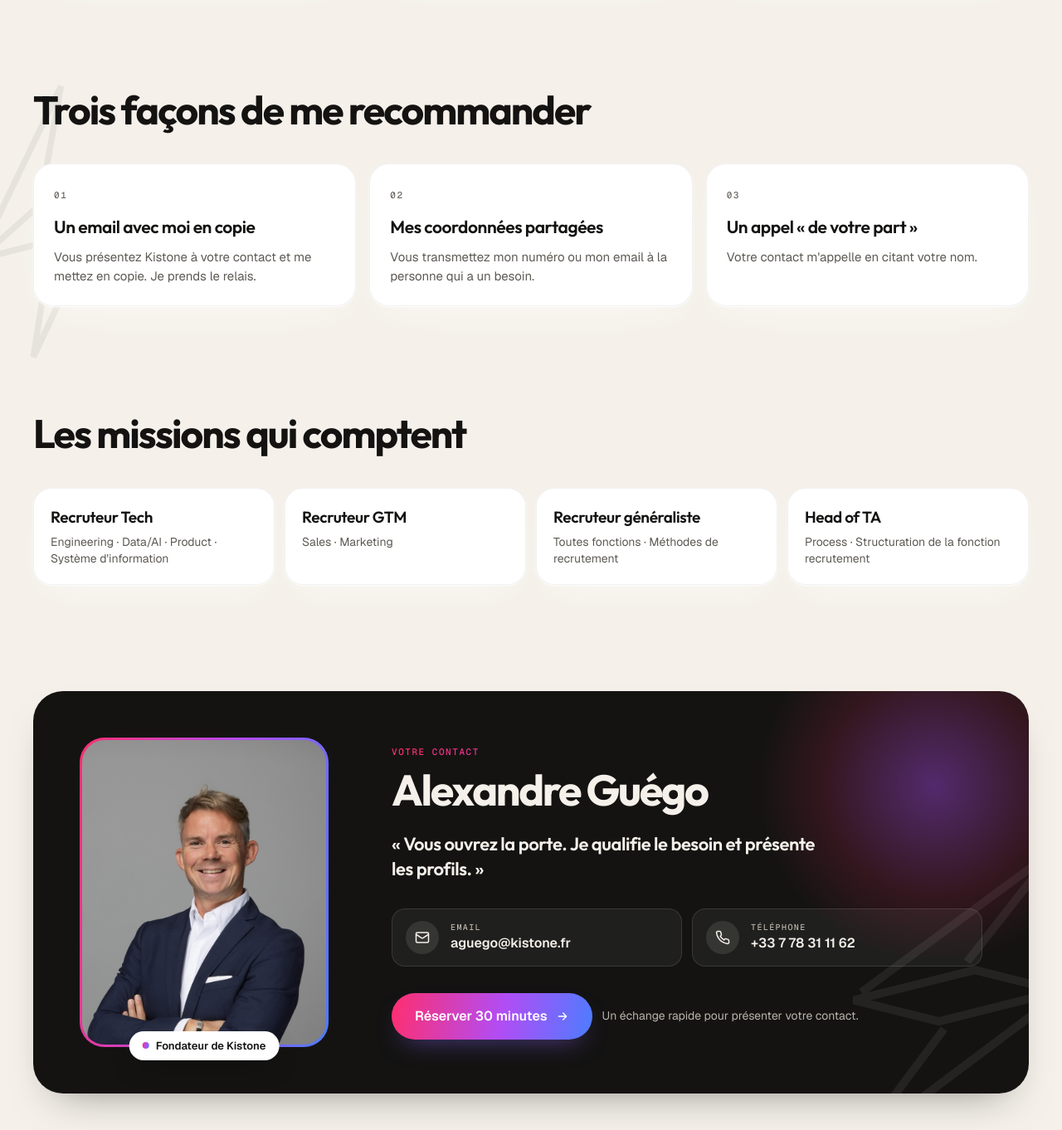
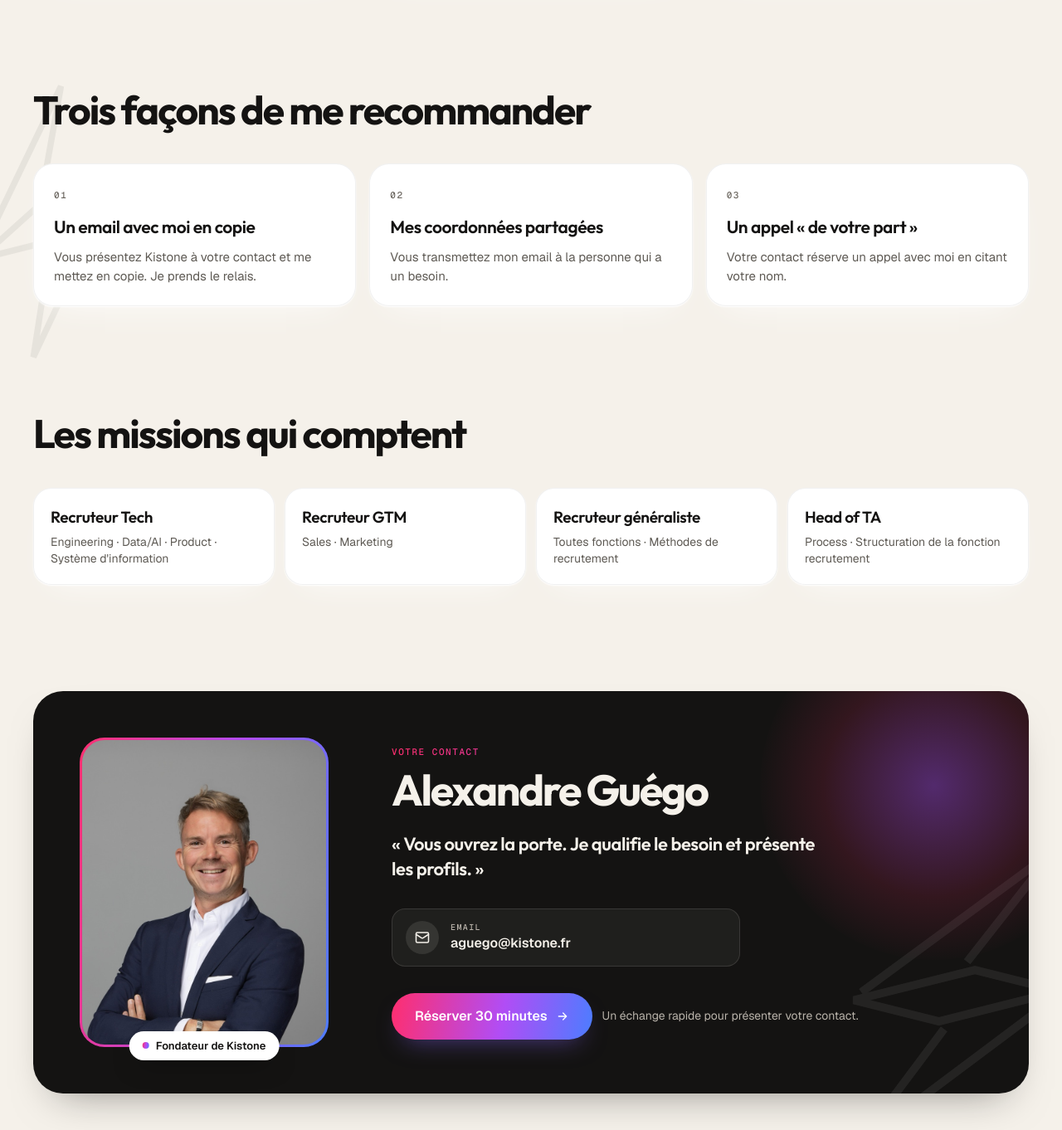
Before and after one commit to alex-kistone/kistone, a React (Vite) app: page /apport-affaires in a window 1280 px wide. Shown: the part 960-2322 px from the top of the page at 83% size. Built offline with nearby package versions, Linux system fonts and the light colour scheme; no server answers.

Commit message:
Apport d'affaires : numéro de téléphone retiré de la page
Co-Authored-By: Claude Opus 5.5 <noreply@anthropic.com>

```diff
--- a/src/pages/ReferralPage.tsx
+++ b/src/pages/ReferralPage.tsx
@@ -4,7 +4,7 @@ import Cta from "@/components/site/Cta";
 import Highlight from "@/components/site/Highlight";
 import SmartLink from "@/components/site/SmartLink";
 import PageSection from "@/components/site/PageSection";
-import { Mail, Phone } from "lucide-react";
+import { Mail } from "lucide-react";
 import { BoltWatermark } from "@/components/brand/Bolt";
 import { PinkGlow } from "@/components/site/PinkGlow";
 import { BOOKING_URL } from "@/content/site";
@@ -13,7 +13,6 @@ import { RPO_ROLE_PAGES, rolePath } from "@/content/roles";
 /** Commission par mission pourvue (programme d'apport d'affaires d'Alex). */
 const COMMISSION = "1 500 €";
 const EMAIL = "aguego@kistone.fr";
-const PHONE = "+33 7 78 31 11 62";
 
 const STEPS = [
   "Vous nous mettez en relation avec le bon interlocuteur.",
@@ -23,8 +22,8 @@ const STEPS = [
 
 const WAYS = [
   { title: "Un email avec moi en copie", desc: "Vous présentez Kistone à votre contact et me mettez en copie. Je prends le relais." },
-  { title: "Mes coordonnées partagées", desc: "Vous transmettez mon numéro ou mon email à la personne qui a un besoin." },
-  { title: "Un appel « de votre part »", desc: "Votre contact m'appelle en citant votre nom." },
+  { title: "Mes coordonnées partagées", desc: "Vous transmettez mon email à la personne qui a un besoin." },
+  { title: "Un appel « de votre part »", desc: "Votre contact réserve un appel avec moi en citant votre nom." },
 ];
 
 /**
@@ -133,22 +132,13 @@ export default function ReferralPage() {
               « Vous ouvrez la porte. Je qualifie le besoin et présente les profils. »
             </p>
 
-            <ul className="mt-8 grid gap-3 sm:grid-cols-2">
+            <ul className="mt-8 grid max-w-[420px] gap-3">
               <li>
                 <a href={`mailto:${EMAIL}?subject=${encodeURIComponent("Apport d'affaires")}`} className="group flex items-center gap-3.5 rounded-2xl border border-[rgba(245,241,234,0.12)] bg-[rgba(245,241,234,0.05)] px-4 py-3.5 transition-colors hover:bg-[rgba(245,241,234,0.1)]">
                   <span className="flex h-10 w-10 shrink-0 items-center justify-center rounded-full bg-[rgba(245,241,234,0.1)]"><Mail className="h-[18px] w-[18px]" aria-hidden="true" /></span>
                   <span className="min-w-0">
                     <span className="block font-ks-mono text-[10px] uppercase tracking-[0.14em] text-ks-dark-muted">Email</span>
                     <span className="block truncate font-semibold">{EMAIL}</span>
-                  </span>
-                </a>
-              </li>
-              <li>
-                <a href={`tel:${PHONE.replace(/\s/g, "")}`} className="group flex items-center gap-3.5 rounded-2xl border border-[rgba(245,241,234,0.12)] bg-[rgba(245,241,234,0.05)] px-4 py-3.5 transition-colors hover:bg-[rgba(245,241,234,0.1)]">
-                  <span className="flex h-10 w-10 shrink-0 items-center justify-center rounded-full bg-[rgba(245,241,234,0.1)]"><Phone className="h-[18px] w-[18px]" aria-hidden="true" /></span>
-                  <span className="min-w-0">
-                    <span className="block font-ks-mono text-[10px] uppercase tracking-[0.14em] text-ks-dark-muted">Téléphone</span>
-                    <span className="block truncate font-semibold">{PHONE}</span>
                   </span>
                 </a>
               </li>
```
